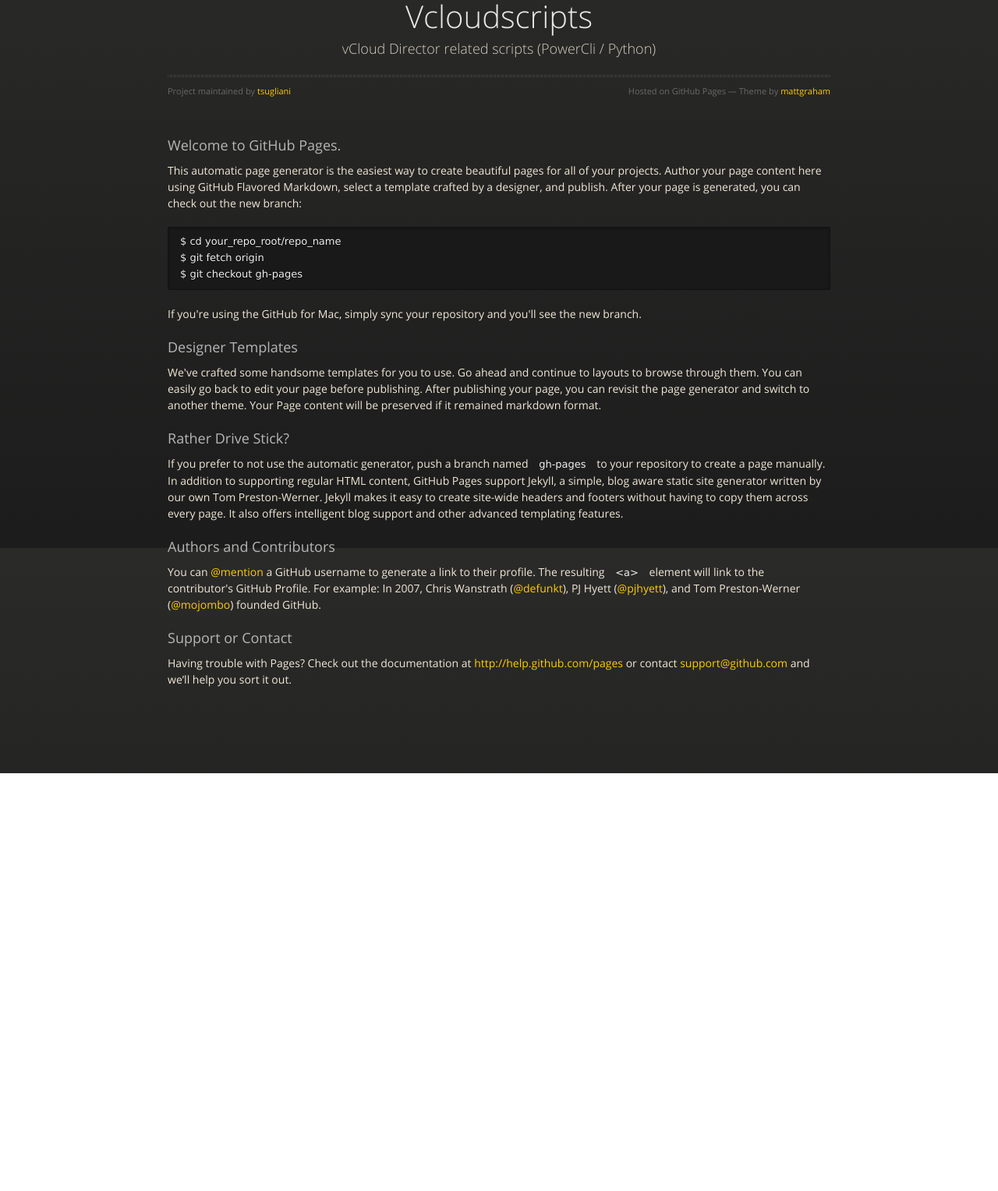
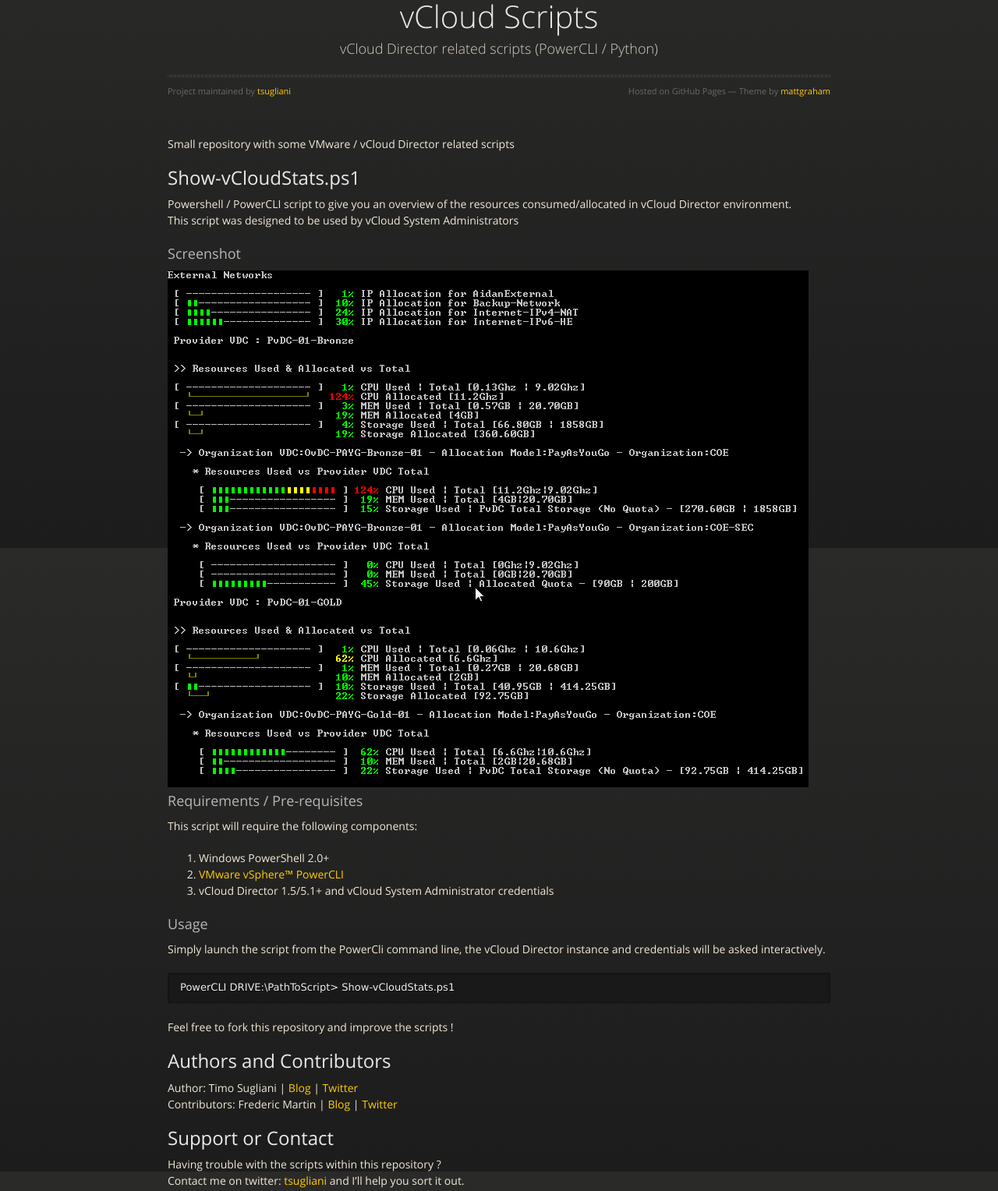
Before and after one commit to tsugliani/vCloudScripts, a plain HTML site: page index.html in a window 1280 px wide. Shown: the part 97-1625 px from the top of the page at 78% size. Before the commit the page ends 1089 px from the top, so only its background shows below. Drawn offline with nearby package versions, Linux system fonts and the light colour scheme.

Commit message:
New index.html with correct content.

```diff
--- a/index.html
+++ b/index.html
@@ -3,7 +3,7 @@
   <head>
     <meta charset="utf-8">
     <meta http-equiv="X-UA-Compatible" content="chrome=1">
-    <title>Vcloudscripts by tsugliani</title>
+    <title>vCloud Scripts by tsugliani</title>
     <link rel="stylesheet" href="stylesheets/styles.css">
     <link rel="stylesheet" href="stylesheets/pygment_trac.css">
     <script src="https://ajax.googleapis.com/ajax/libs/jquery/1.7.1/jquery.min.js"></script>
@@ -22,7 +22,6 @@
         <nav>
           <li class="fork"><a href="https://github.com/tsugliani/vCloudScripts">View On GitHub</a></li>
           <li class="downloads"><a href="https://github.com/tsugliani/vCloudScripts/zipball/master">ZIP</a></li>
-          <li class="downloads"><a href="https://github.com/tsugliani/vCloudScripts/tarball/master">TAR</a></li>
           <li class="title">DOWNLOADS</li>
         </nav>
       </div><!-- end header -->
@@ -31,39 +30,53 @@
 
       <section>
         <div id="title">
-          <h1>Vcloudscripts</h1>
-          <p>vCloud Director related scripts (PowerCli / Python)</p>
+          <h1>vCloud Scripts</h1>
+          <p>vCloud Director related scripts (PowerCLI / Python)</p>
           <hr>
           <span class="credits left">Project maintained by <a href="https://github.com/tsugliani">tsugliani</a></span>
           <span class="credits right">Hosted on GitHub Pages &mdash; Theme by <a href="http://twitter.com/#!/michigangraham">mattgraham</a></span>
         </div>
 
-        <h3>Welcome to GitHub Pages.</h3>
+      <p>Small repository with some VMware / vCloud Director related scripts</p>
 
-<p>This automatic page generator is the easiest way to create beautiful pages for all of your projects. Author your page content here using GitHub Flavored Markdown, select a template crafted by a designer, and publish. After your page is generated, you can check out the new branch:</p>
+      <h2>Show-vCloudStats.ps1</h2>
 
-<pre><code>$ cd your_repo_root/repo_name
-$ git fetch origin
-$ git checkout gh-pages
-</code></pre>
+      <p>
+        Powershell / PowerCLI script to give you an overview of the resources
+        consumed/allocated in vCloud Director environment. <br />
+        This script was designed to be used by vCloud System Administrators
+      </p>
 
-<p>If you're using the GitHub for Mac, simply sync your repository and you'll see the new branch.</p>
+      <h3>Screenshot</h3>
+      <img src="https://github.com/tsugliani/vCloudScripts/raw/gh-pages/images/Show-vCloudStats-1.png">
 
-<h3>Designer Templates</h3>
+      <h3>Requirements / Pre-requisites</h3>
+      <p>This script will require the following components:
+      <ol>
+        <li>Windows PowerShell 2.0+</li>
+        <li><a href="http://communities.vmware.com/community/vmtn/server/vsphere/automationtools/powercli">VMware vSphere™ PowerCLI</a></li>
+        <li>vCloud Director 1.5/5.1+ and vCloud System Administrator credentials</li>
+      </ol>
 
-<p>We've crafted some handsome templates for you to use. Go ahead and continue to layouts to browse through them. You can easily go back to edit your page before publishing. After publishing your page, you can revisit the page generator and switch to another theme. Your Page content will be preserved if it remained markdown format.</p>
+      </p>
 
-<h3>Rather Drive Stick?</h3>
 
-<p>If you prefer to not use the automatic generator, push a branch named <code>gh-pages</code> to your repository to create a page manually. In addition to supporting regular HTML content, GitHub Pages support Jekyll, a simple, blog aware static site generator written by our own Tom Preston-Werner. Jekyll makes it easy to create site-wide headers and footers without having to copy them across every page. It also offers intelligent blog support and other advanced templating features.</p>
+      <h3>Usage</h3>
+      <p>Simply launch the script from the PowerCli command line, the vCloud Director instance and credentials will be asked interactively.</p>
+      <pre><code>PowerCLI DRIVE:\PathToScript> Show-vCloudStats.ps1</code></pre>
+      <p>Feel free to fork this repository and improve the scripts !</p>
 
-<h3>Authors and Contributors</h3>
+      <h2>Authors and Contributors</h2>
+      <p>
+        Author: Timo Sugliani | <a href="http://blog.tsugliani.fr">Blog</a> | <a href="http://www.twitter.com/tsugliani">Twitter</a><br />
+        Contributors: Frederic Martin | <a href="http://www.vmdude.fr/en/">Blog</a> | <a href="http://www.twitter.com/vmdude_fr">Twitter</a><br />
+      </p>
 
-<p>You can <a href="https://github.com/blog/821" class="user-mention">@mention</a> a GitHub username to generate a link to their profile. The resulting <code>&lt;a&gt;</code> element will link to the contributor's GitHub Profile. For example: In 2007, Chris Wanstrath (<a href="https://github.com/defunkt" class="user-mention">@defunkt</a>), PJ Hyett (<a href="https://github.com/pjhyett" class="user-mention">@pjhyett</a>), and Tom Preston-Werner (<a href="https://github.com/mojombo" class="user-mention">@mojombo</a>) founded GitHub.</p>
-
-<h3>Support or Contact</h3>
-
-<p>Having trouble with Pages? Check out the documentation at <a href="http://help.github.com/pages">http://help.github.com/pages</a> or contact <a href="mailto:support@github.com">support@github.com</a> and we’ll help you sort it out.</p>
+      <h2>Support or Contact</h2>
+      <p>
+        Having trouble with the scripts within this repository ? <br />
+        Contact me on twitter: <a href="http://www.twitter.com/tsugliani">tsugliani</a> and I’ll help you sort it out.
+      </p>
       </section>
 
     </div>
```
